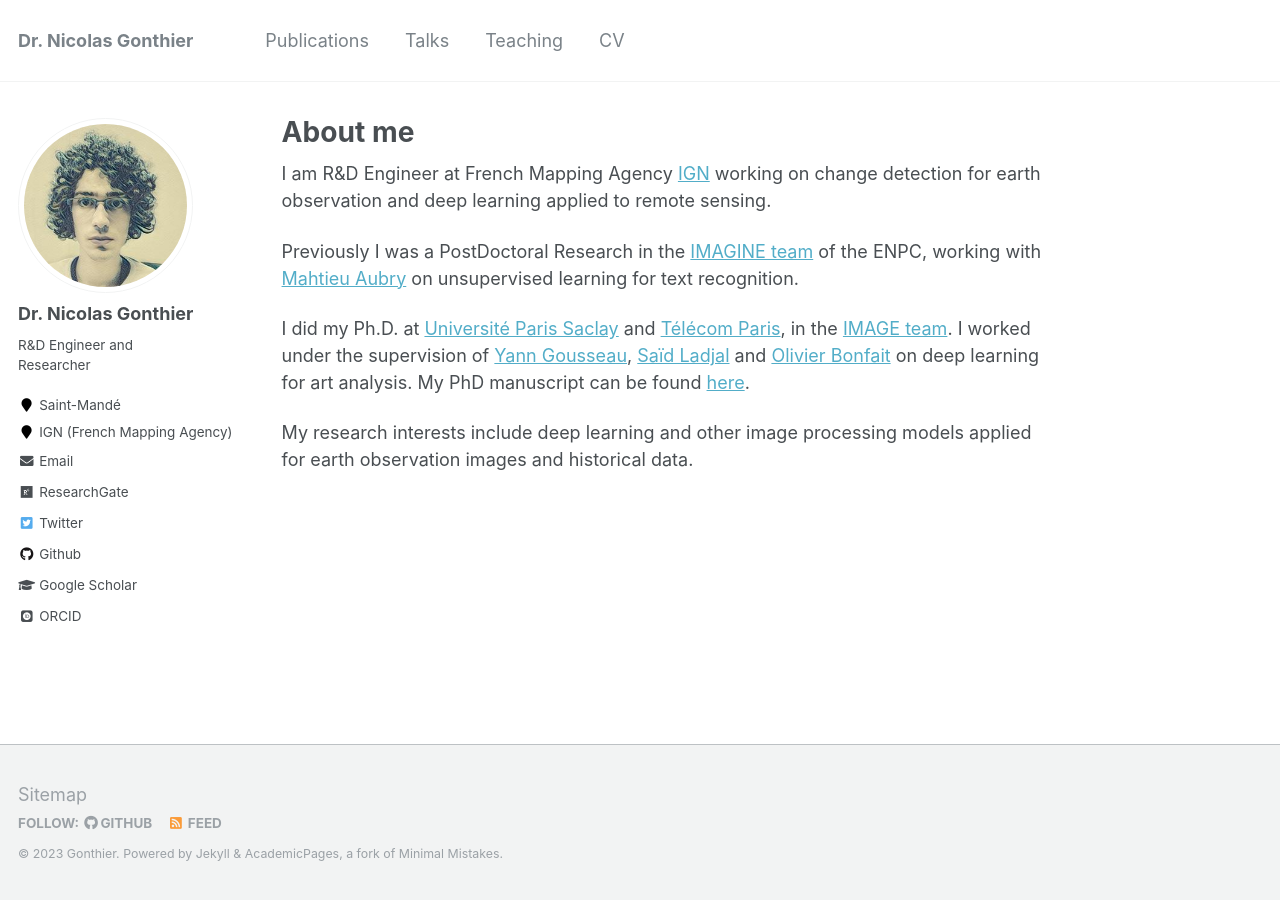
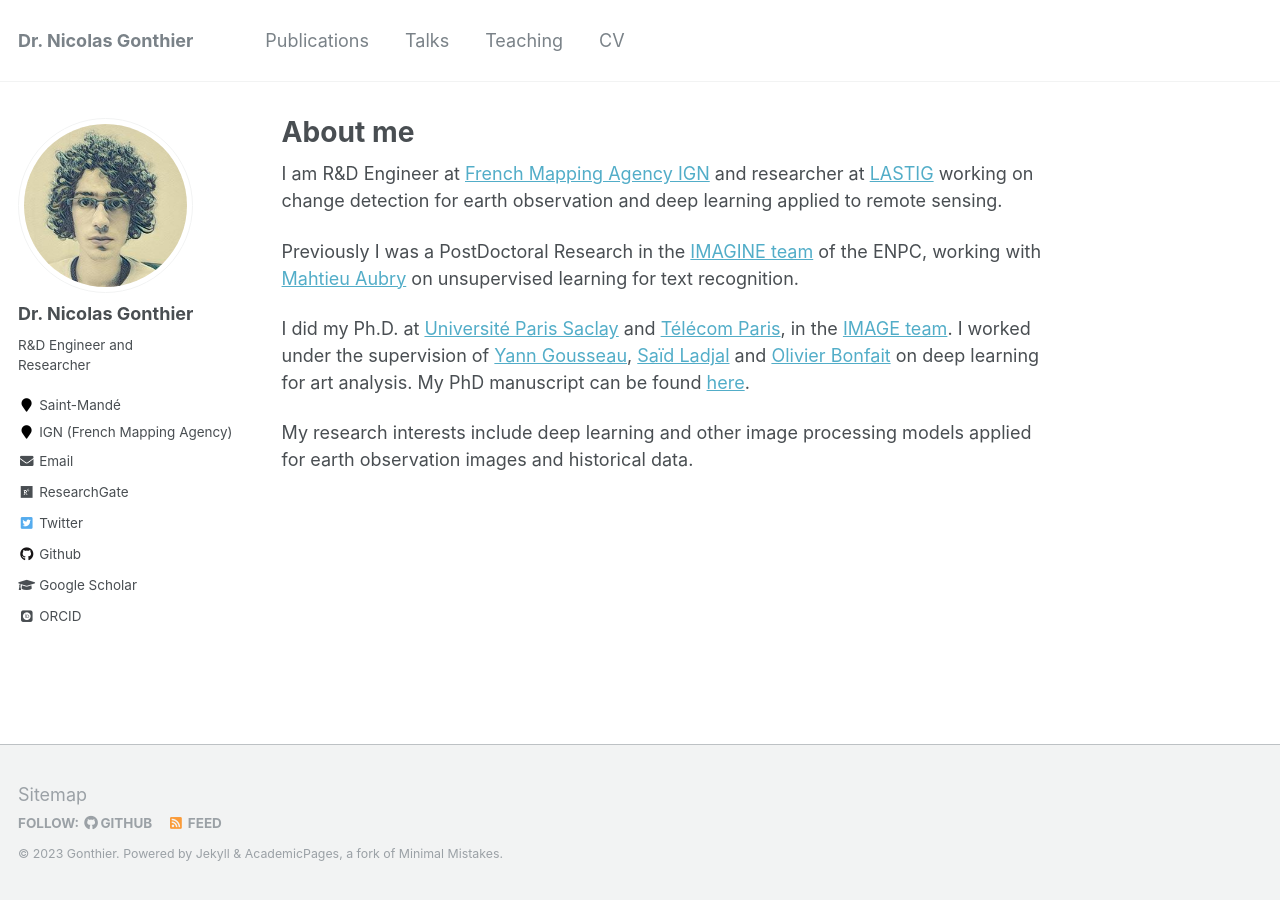
Before and after one commit to ngonthier/ngonthier.github.io, a Jekyll site: the page built from _pages/about.md, in a window 1280 px wide. Built offline with Jekyll 4.4.1, drawn with Linux system fonts in a browser that asks for light colours; some web fonts are replaced.

Commit message:
Update about.md

```diff
--- a/_pages/about.md
+++ b/_pages/about.md
@@ -8,7 +8,7 @@ redirect_from:
   - /about.html
 ---
 
-I am R&D Engineer at French Mapping Agency [IGN](https://www.ign.fr/) working on change detection for earth observation and deep learning applied to remote sensing.
+I am R&D Engineer at [French Mapping Agency IGN](https://www.ign.fr/) and researcher at [LASTIG](https://www.umr-lastig.fr/) working on change detection for earth observation and deep learning applied to remote sensing.
 
 Previously I was a PostDoctoral Research in the [IMAGINE team](https://imagine-lab.enpc.fr/) of the ENPC, working with [Mahtieu Aubry](https://imagine.enpc.fr/~aubrym/) on unsupervised learning for text recognition.
 
```
